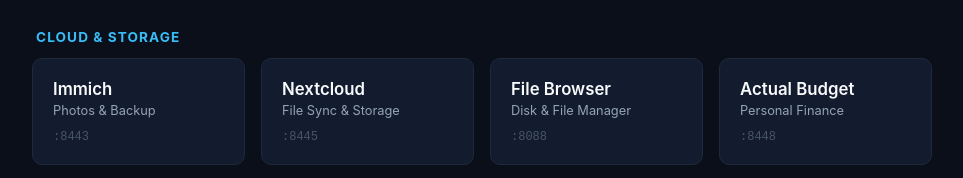
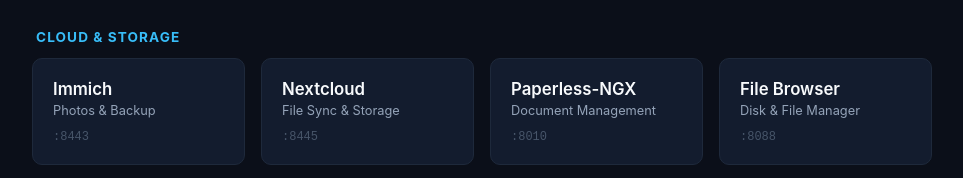
Before and after one commit to dhamejanishivam/server, a plain HTML site: page index.html in a window 1280 px wide. Shown: the part 758-936 px from the top of the page, without its empty margins (158-1121 px from the left). Drawn offline with Linux system fonts and the light colour scheme.

Commit message:
Update index.html

```diff
--- a/index.html
+++ b/index.html
@@ -230,6 +230,10 @@
         </div>
         <div class="port">:8445</div>
       </a>
+
+      <a class="card" data-http="http://100.92.70.85:8010" data-https="http://100.92.70.85:8010" data-port-http=":8010" data-port-https=":8010" href="http://100.92.70.85:8010" target="_blank"> <div> <div class="title">Paperless-NGX</div> <div class="desc">Document Management</div> </div> <div class="port">:8010</div> </a>
+
+
       <a class="card" data-http="http://100.92.70.85:8088" data-https="http://100.92.70.85:8088" data-port-http=":8088" data-port-https=":8088" href="http://100.92.70.85:8088" target="_blank">
         <div>
           <div class="title">File Browser</div>
```
